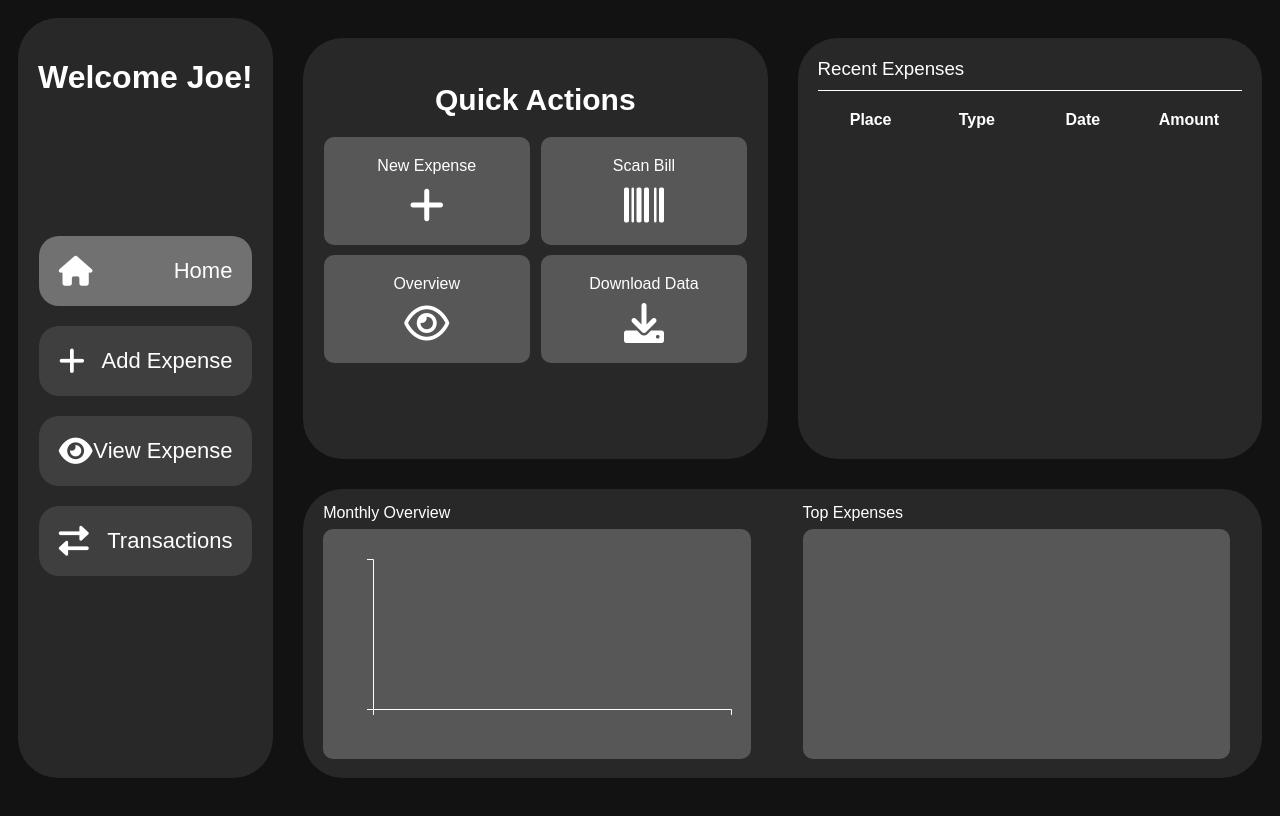
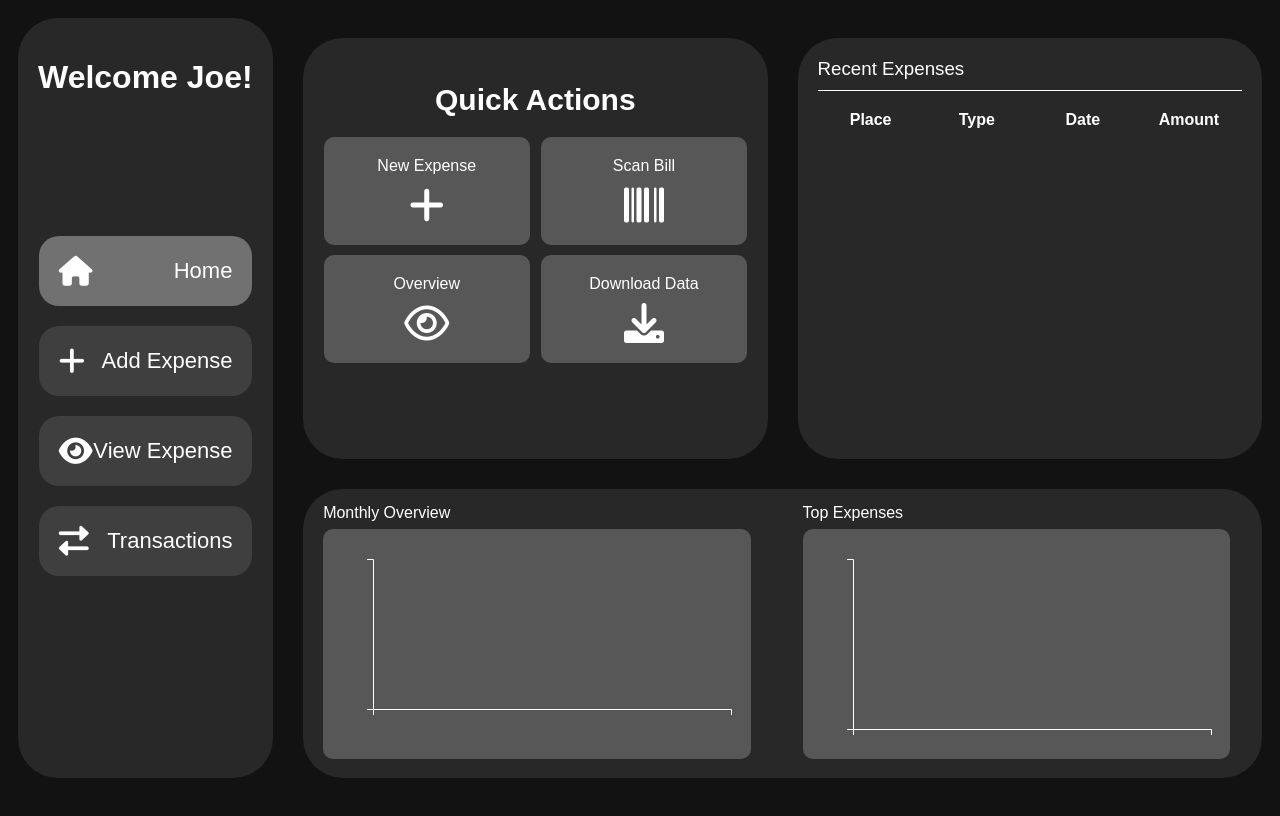
Before and after one commit to Outdatedcandy92/ExpenseTracker, a plain HTML site: page index.html in a window 1280 px wide. Drawn offline with nearby package versions, Linux system fonts and the light colour scheme.

Commit message:
milestone 2

```diff
--- a/index.html
+++ b/index.html
@@ -8,7 +8,9 @@
     <link rel="stylesheet" href="https://cdnjs.cloudflare.com/ajax/libs/font-awesome/6.0.0-beta3/css/all.min.css">
     <title>Home Page</title>
     <script src="https://cdn.jsdelivr.net/npm/chart.js@4.4.3/dist/chart.umd.min.js"></script>
-    <script src="https://cdnjs.cloudflare.com/ajax/libs/d3/7.9.0/d3.min.js" integrity="sha512-vc58qvvBdrDR4etbxMdlTt4GBQk1qjvyORR2nrsPsFPyrs+/u5c3+1Ct6upOgdZoIl7eq6k3a1UPDSNAQi/32A==" crossorigin="anonymous" referrerpolicy="no-referrer"></script>
+    <script src="https://cdnjs.cloudflare.com/ajax/libs/d3/7.9.0/d3.min.js"
+        integrity="sha512-vc58qvvBdrDR4etbxMdlTt4GBQk1qjvyORR2nrsPsFPyrs+/u5c3+1Ct6upOgdZoIl7eq6k3a1UPDSNAQi/32A=="
+        crossorigin="anonymous" referrerpolicy="no-referrer"></script>
 </head>
 
 <body>
@@ -20,7 +22,8 @@
             <h1>Welcome Joe!</h1>
 
             <div class="left-nav-cont">
-                <div class="left-nav-item" onclick="window.location.href='index.html'" style="background-color: #717171;">
+                <div class="left-nav-item" onclick="window.location.href='index.html'"
+                    style="background-color: #717171;">
                     <i class="fas fa-home"></i>
                     <p>Home</p>
                 </div>
@@ -115,7 +118,7 @@
             </div>
             <div class="nav-item">
                 <p>Top Expenses</p>
-                <div class="nav-item-inside">
+                <div class="nav-item-inside" id="barCont">
 
                 </div>
             </div>
@@ -142,7 +145,12 @@
 
             console.log(expenses);
 
-            expenses.forEach(expense => {
+
+            expenses.sort((a, b) => new Date(b.date) - new Date(a.date));
+
+            const limitedExpenses = expenses.slice(0, 7);
+
+            limitedExpenses.forEach(expense => {
                 const placeDiv = document.createElement('div');
                 placeDiv.className = 'sheet-item';
                 placeDiv.textContent = expense.place;
@@ -234,6 +242,65 @@
                 .attr("fill", "steelblue");
         }
 
+
+        function RenderBarGraph(expenses) {
+            const categoryTotals = expenses.reduce((acc, expense) => {
+                if (!acc[expense.category]) {
+                    acc[expense.category] = 0;
+                }
+                acc[expense.category] += expense.amount;
+                return acc;
+            }, {});
+
+            console.log(categoryTotals);
+
+            const data = Object.entries(categoryTotals).map(([category, amount]) => ({ category, amount }));
+
+            const margin = { top: 20, right: 30, bottom: 40, left: 40 };
+            const containerWidth = document.getElementById('barCont').clientWidth;
+            const containerHeight = document.getElementById('barCont').clientHeight;
+            const width = containerWidth - margin.left - margin.right;
+            const height = containerHeight - margin.top - margin.bottom;
+
+            const svg = d3.select('#barCont')
+                .append('svg')
+                .attr('width', containerWidth)
+                .attr('height', containerHeight)
+                .append('g')
+                .attr('transform', `translate(${margin.left},${margin.top})`);
+
+            const x = d3.scaleBand()
+                .domain(data.map(d => d.category))
+                .range([0, width])
+                .padding(0.1);
+
+            const y = d3.scaleLinear()
+                .domain([0, d3.max(data, d => d.amount)])
+                .nice()
+                .range([height, 0]);
+
+            svg.append('g')
+                .selectAll('.bar')
+                .data(data)
+                .enter().append('rect')
+                .attr('class', 'bar')
+                .attr('x', d => x(d.category))
+                .attr('y', d => y(d.amount))
+                .attr('width', x.bandwidth())
+                .attr('height', d => height - y(d.amount))
+                .attr('fill', 'steelblue');
+
+            svg.append('g')
+                .attr('class', 'x-axis')
+                .attr('transform', `translate(0,${height})`)
+                .call(d3.axisBottom(x));
+
+            svg.append('g')
+                .attr('class', 'y-axis')
+                .call(d3.axisLeft(y));
+        }
+
+
         async function initialize() {
             try {
                 const expenses = await DB_Read();
@@ -241,6 +308,7 @@
                 expenses.sort((a, b) => new Date(a.date) - new Date(b.date));
                 updateDOM(expenses);
                 createChart(expenses);
+                RenderBarGraph(expenses);
             } catch (error) {
                 console.error('Error reading expenses from the database:', error);
             }
```
Lines whose indentation alone changed are shown as unchanged.
